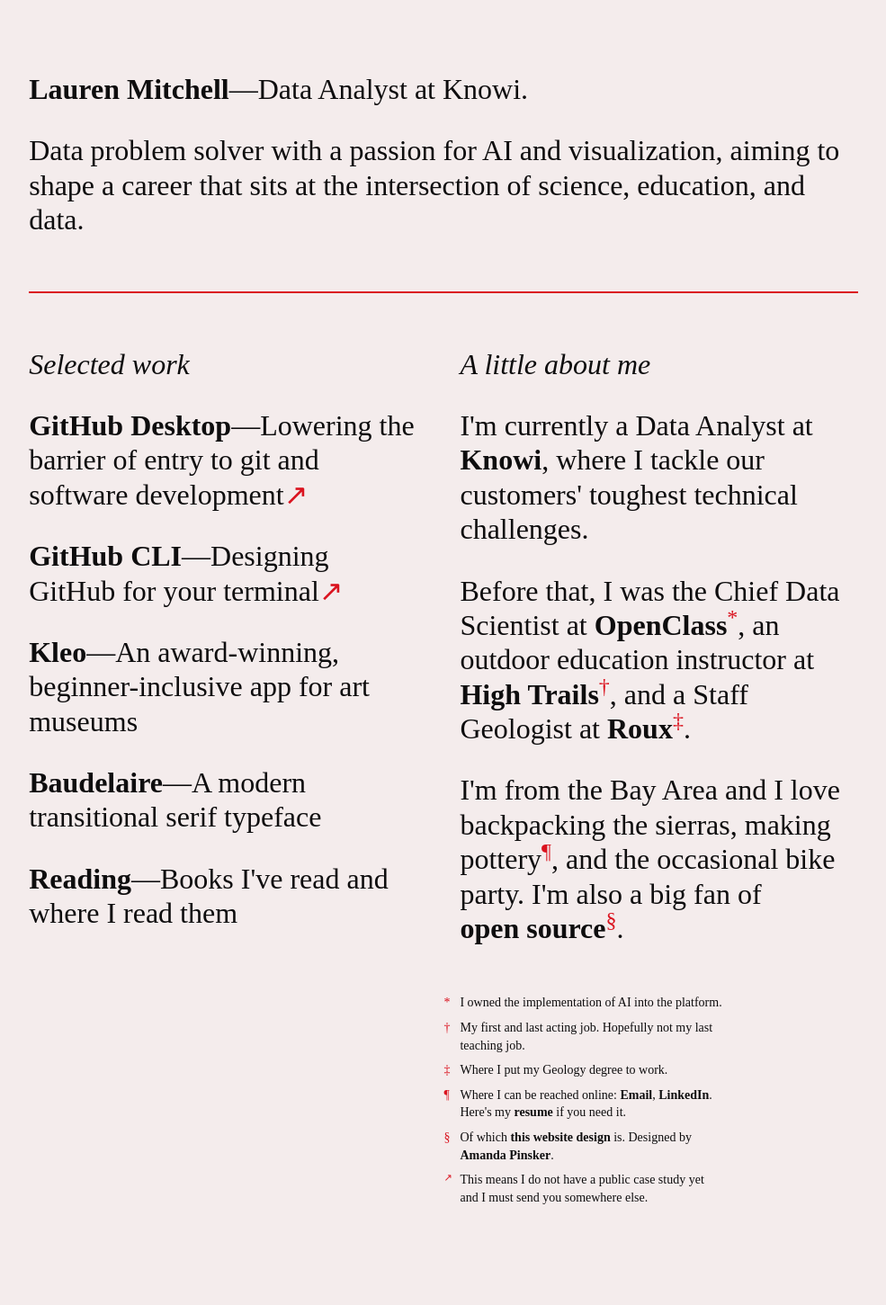
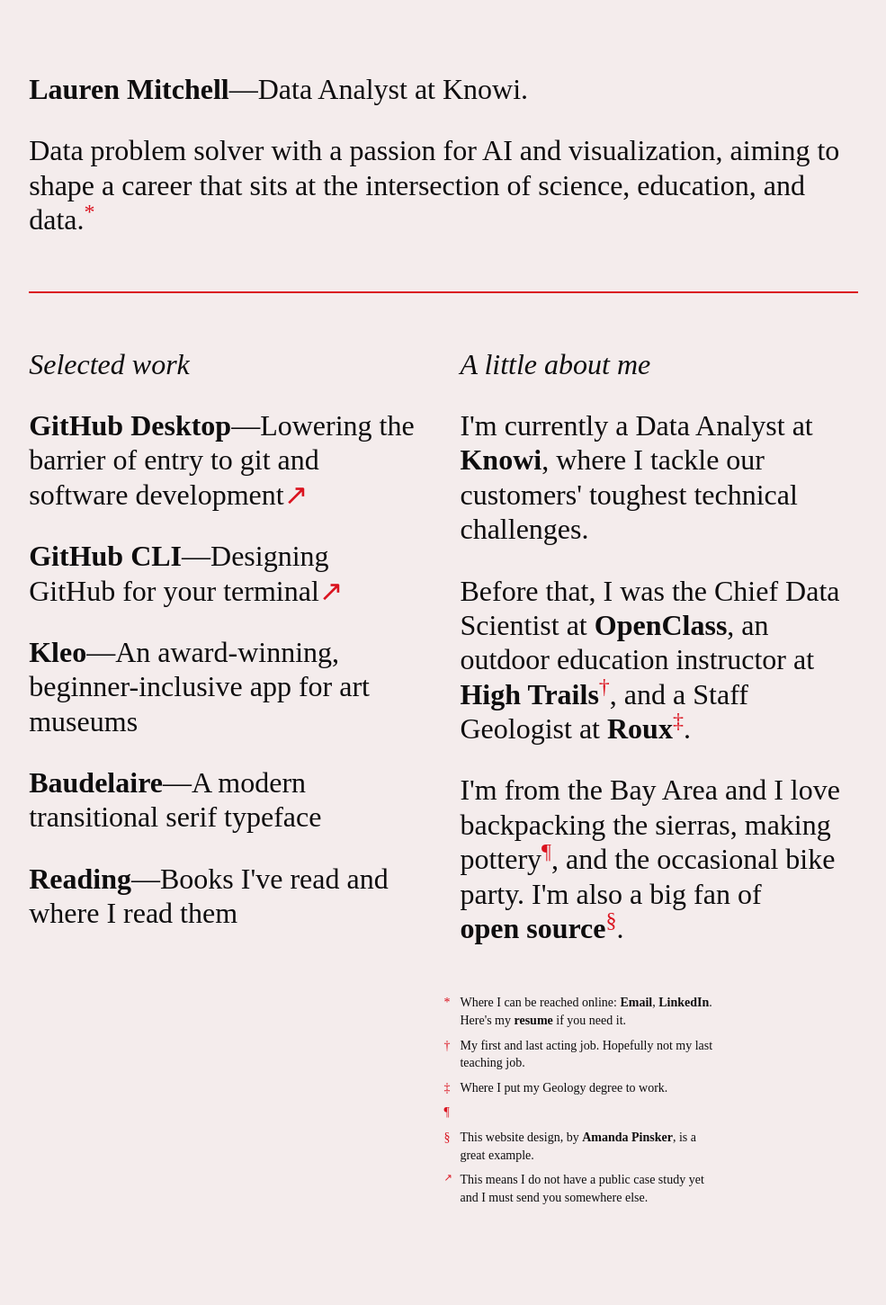
Before and after one commit to laurenmitch/laurenmitch.github.io, a Jekyll site: the page built from index.html, in a window 1280 px wide. Shown: the whole page at 90% size, without its empty margins (147-1132 px from the left). Built offline with Jekyll 4.4.1, drawn with Linux system fonts in a browser that asks for light colours; some web fonts are replaced.

Commit message:
Update index.html

```diff
--- a/index.html
+++ b/index.html
@@ -12,7 +12,7 @@
       <div>
         <h1><span class="hint" title="Type my name and see what happens">Lauren</span> Mitchell</h1>—Data Analyst at Knowi.
       </div>
-      <div>Data problem solver with a passion for AI and visualization, aiming to shape a career that sits at the intersection of science, education, and data.</div>
+      <div>Data problem solver with a passion for AI and visualization, aiming to shape a career that sits at the intersection of science, education, and data.<span class="accent superscript" id="asterisk" onmouseover="addClass(asterisk2, 'footnote-accent');" onmouseout="removeClass(asterisk2, 'footnote-accent');">*</span></div>
       <hr class="accent">
     </div>
     <div class="flex">
@@ -30,14 +30,14 @@
       <div class="about column">
         <h2>A little about me</h2>
         <div> I'm currently a Data Analyst at <a href="https://www.knowi.com/">Knowi</a>, where I tackle our customers' toughest technical challenges.</div>
-        <div>Before that, I was the Chief Data Scientist at <a href="https://openclass.ai/">OpenClass</a><span class="accent superscript" id="asterisk" onmouseover="addClass(asterisk2, 'footnote-accent');" onmouseout="removeClass(asterisk2, 'footnote-accent');">*</span>, an outdoor education instructor at <a href="https://www.htoec.org/">High Trails</a><span class="accent superscript" id="dagger" onmouseover="addClass(dagger2, 'footnote-accent');" onmouseout="removeClass(dagger2, 'footnote-accent');">†</span>, and a Staff Geologist at <a href="https://www.rouxinc.com/">Roux</a><span class="accent superscript" id="doubledagger" onmouseover="addClass(doubledagger2, 'footnote-accent');" onmouseout="removeClass(doubledagger2, 'footnote-accent');">‡</span>.</div>
+        <div>Before that, I was the Chief Data Scientist at <a href="https://openclass.ai/">OpenClass</a>, an outdoor education instructor at <a href="https://www.htoec.org/">High Trails</a><span class="accent superscript" id="dagger" onmouseover="addClass(dagger2, 'footnote-accent');" onmouseout="removeClass(dagger2, 'footnote-accent');">†</span>, and a Staff Geologist at <a href="https://www.rouxinc.com/">Roux</a><span class="accent superscript" id="doubledagger" onmouseover="addClass(doubledagger2, 'footnote-accent');" onmouseout="removeClass(doubledagger2, 'footnote-accent');">‡</span>.</div>
         <div>I'm from the Bay Area and I love backpacking the sierras, making pottery<span class="accent superscript" id="paragraph" onmouseover="addClass(paragraph2, 'footnote-accent');" onmouseout="removeClass(paragraph2, 'footnote-accent');">¶</span>, and the occasional bike party. I'm also a big fan of <a href="https://github.com/ampinsk/ampinsk.github.io">open</a>&nbsp;<a href="https://github.com/ampinsk/ampinsk.github.io">source</a><span class="accent superscript" id="curly" onmouseover="addClass(curly2, 'footnote-accent');" onmouseout="removeClass(curly2, 'footnote-accent');">§</span>.</div>
         <div class="notes grid">
-          <span class="accent">*</span><p class="note" id="asterisk2"><span>I owned the implementation of AI into the platform.</span></p>
+          <span class="accent">*</span><p class="note" id="asterisk2"><span>Where I can be reached online: <a href="mailto:laurenmariemitch@gmail.com">Email</a>, <a href="https://www.linkedin.com/in/laurenmit/">LinkedIn</a>.</span> Here's my <a href="/pinsker-resume-2021.pdf">resume</a> if you need it.</span></p>
           <span class="accent">†</span><p class="note" id="dagger2"><span>My first and last acting job. Hopefully not my last teaching job.</span></p>
           <span class="accent">‡</span><p class="note" id="doubledagger2"><span>Where I put my Geology degree to work.</span></p>
-          <span class="accent">¶</span><p class="note" id="section2"><span>Where I can be reached online: <a href="mailto:laurenmariemitch@gmail.com">Email</a>, <a href="https://www.linkedin.com/in/laurenmit/">LinkedIn</a>.</span> Here's my <a href="/pinsker-resume-2021.pdf">resume</a> if you need it.</span></p>
-          <span class="accent">§</span><p class="note" id="curly2"><span>Of which <a href="https://github.com/ampinsk/ampinsk.github.io">this website design</a> is. Designed by <b>Amanda Pinsker</b>.</span></p>
+          <span class="accent">¶</span><p class="note" id="section2"><span></span></p>
+          <span class="accent">§</span><p class="note" id="curly2"><span>This website design, by <a href="https://github.com/ampinsk/ampinsk.github.io">Amanda Pinsker</a>, is a great example.</span></p>
           <span class="accent optically-smaller">&#8599;&#xFE0E;</span><p class="note" id="external2"><span>This means I do not have a public case study yet  and I must send you somewhere else.</span></p>
         </div>
 
```
